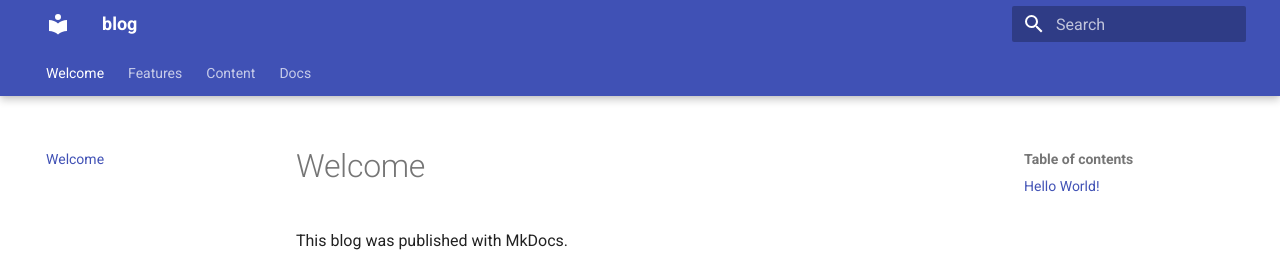
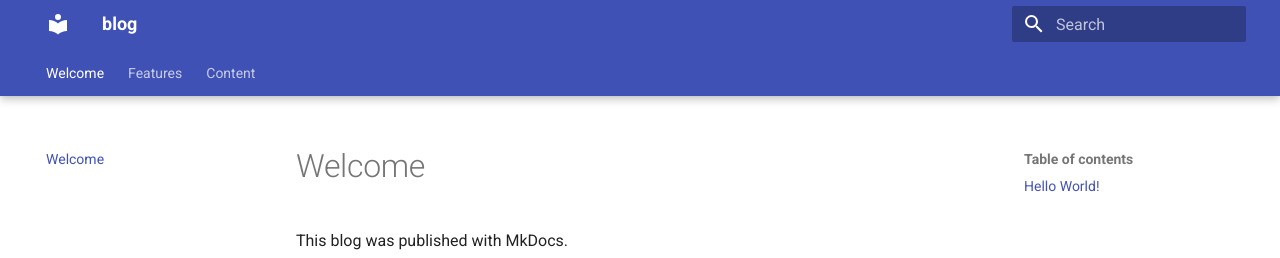
Before and after one commit to manoja328/blog, an MkDocs documentation site: the page built from docs/index.md, in a window 1280 px wide. Shown: the top 258 px of the page. Built offline with MkDocs 1.6.1 and Material for MkDocs 9.7.7, drawn with Linux system fonts in a browser that asks for light colours.

Commit message:
Update mkdocs.yml

```diff
--- a/mkdocs.yml
+++ b/mkdocs.yml
@@ -39,8 +39,6 @@
   - search
   - roamlinks
   - tags
-  - blog:
-      blog_dir: docs
 
 extra_javascript:
   - javascripts/mathjax.js
```
